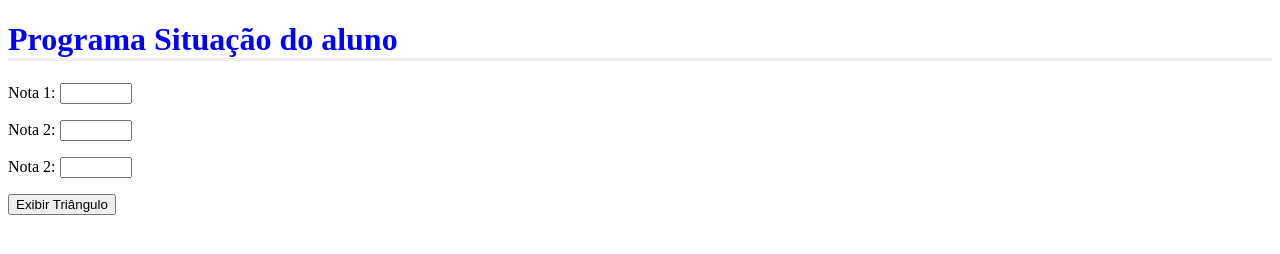
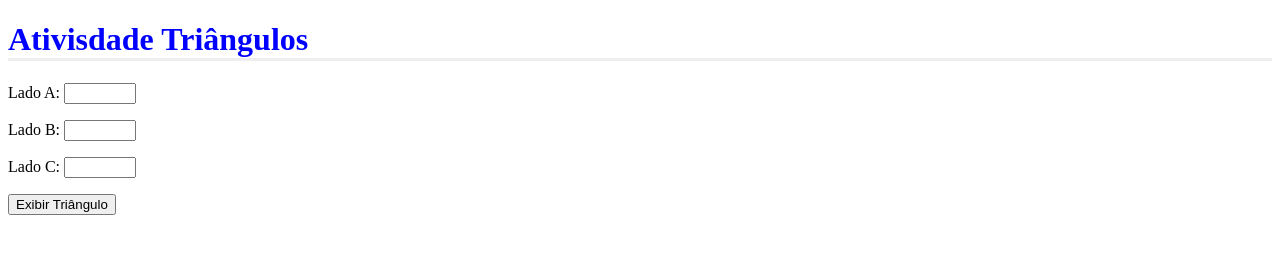
Before and after one commit to DUDUKorte/InternetProgramming, a plain HTML site: page AtividadeTriangulos/index.html in a window 1280 px wide. Drawn offline with Linux system fonts and the light colour scheme.

Commit message:
Update index.html

```diff
--- a/AtividadeTriangulos/index.html
+++ b/AtividadeTriangulos/index.html
@@ -8,17 +8,17 @@
     <link rel="stylesheet" href="style.css">
 </head>
     <body>
-        <h1>Programa Situação do aluno</h1>
+        <h1>Ativisdade Triângulos</h1>
         <form>
-            <p>Nota 1:
+            <p>Lado A:
                 <input type="number" step="0.1" min="0" max="10"
                 id="inLadoA" >
             </p>
-            <p>Nota 2:
+            <p>Lado B:
                 <input type="number" step="0.1" min="0" max="10"
                 id="inLadoB" >
             </p>
-            <p>Nota 2:
+            <p>Lado C:
                 <input type="number" step="0.1" min="0" max="10"
                 id="inLadoC" >
             </p>
```
